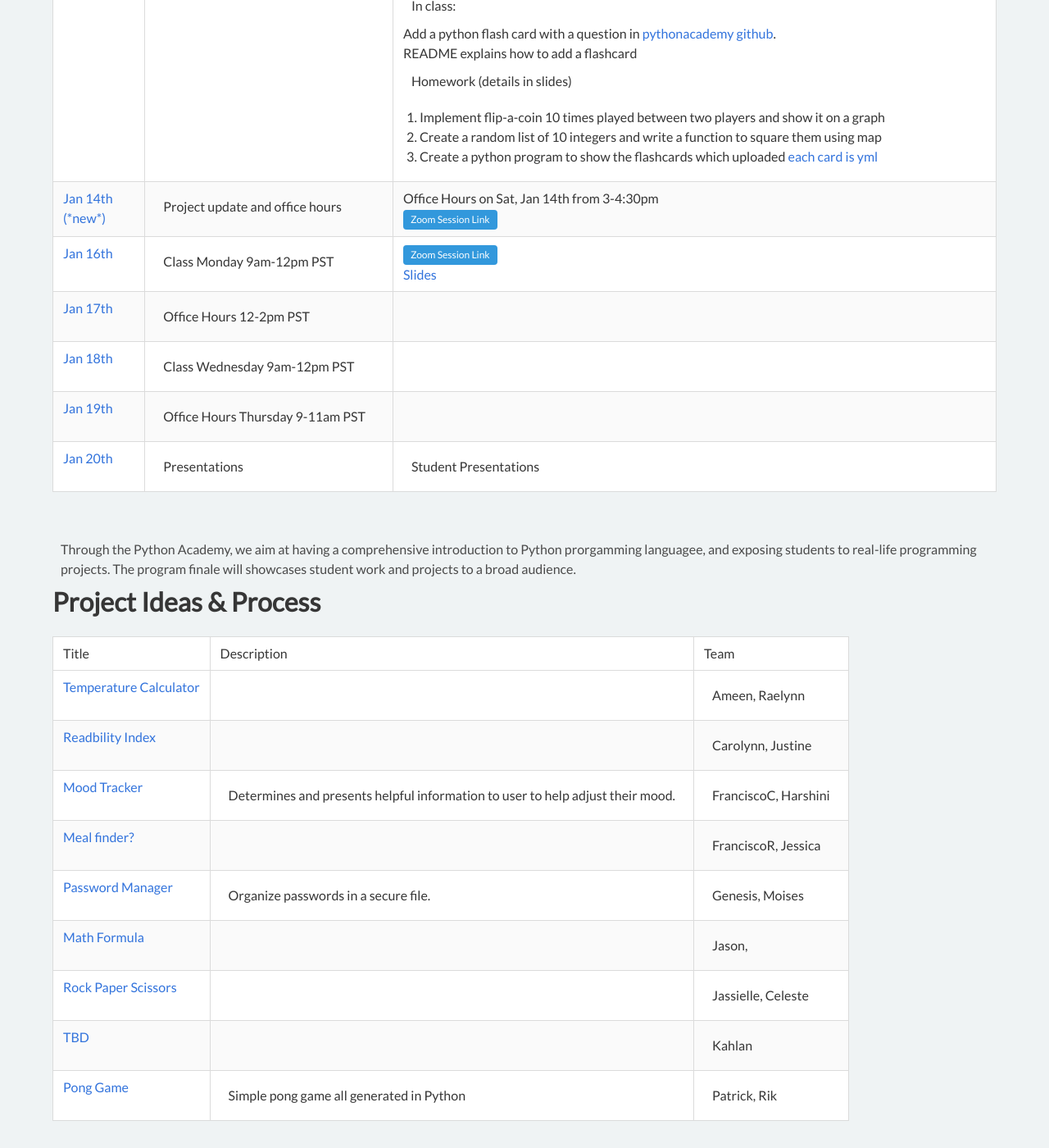
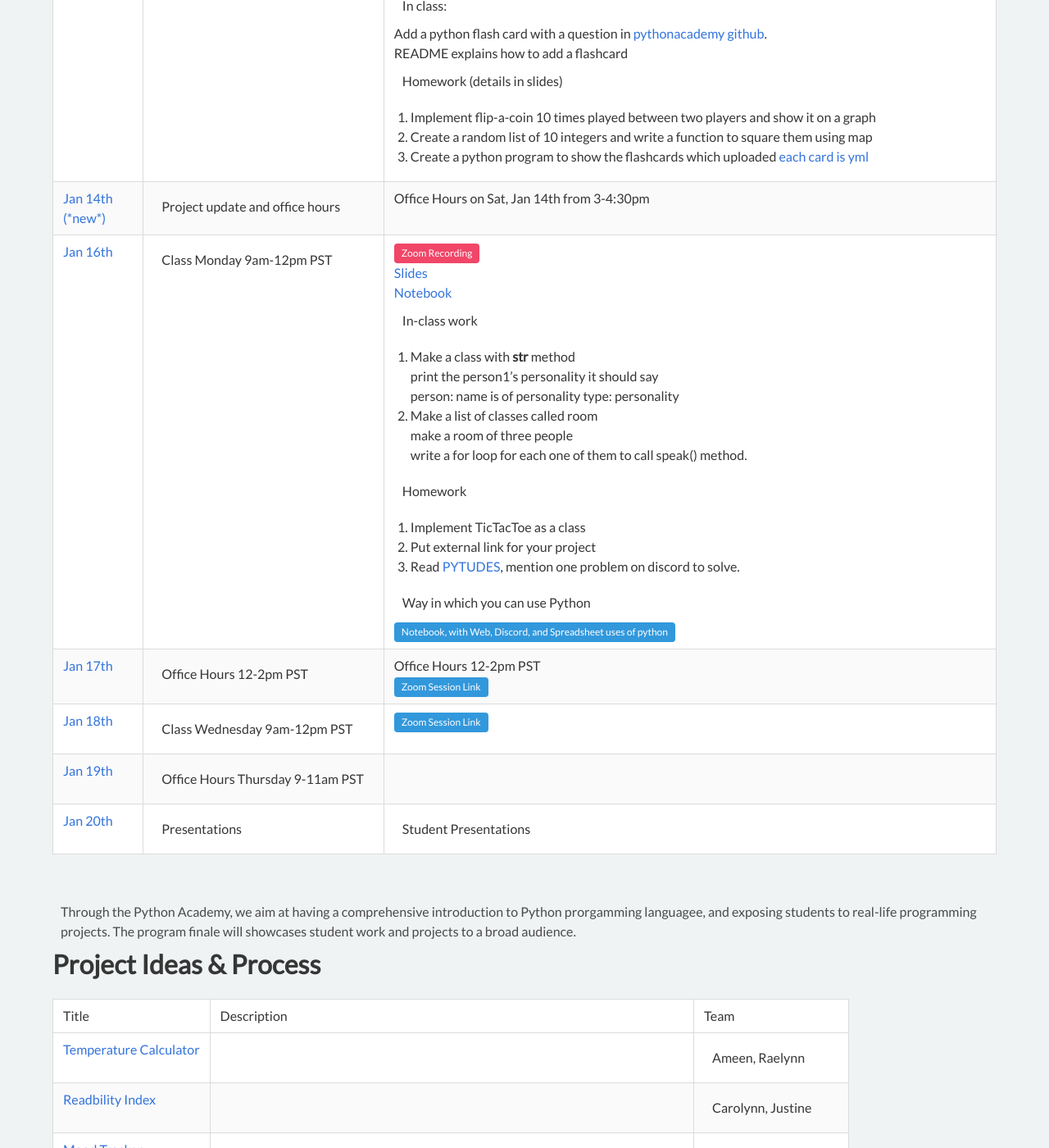
Before and after one commit to cyberdefendersprogram/www-homepage, a Jekyll site: the page built from pages/programs/cd-growthsector-python.md, in a window 1280 px wide and 1400 px high, scrolled down 2807 px. Shown: the whole window at 82% size. Built offline with Jekyll 4.4.1, drawn with Linux system fonts in a browser that asks for light colours; nearby versions of some CDN libraries.

Commit message:
Update cyber-defenders-python-academy.yml

```diff
--- a/_data/cyber-defenders-python-academy.yml
+++ b/_data/cyber-defenders-python-academy.yml
@@ -86,18 +86,37 @@
   desc: Project update and office hours
   notes: |
     * Office Hours on Sat, Jan 14th from 3-4:30pm
-    * <a class="tag is-info" href="https://us02web.zoom.us/j/86071102729">Zoom Session Link</a>
 - session: Jan 16th
   desc: Class Monday 9am-12pm PST
   notes: |
-    * <a class="tag is-info" href="https://us02web.zoom.us/j/87413756183">Zoom Session Link</a>
+    * <a class="tag is-danger" href="https://us02web.zoom.us/rec/share/U7yDJrgJqmkfVFQ05OLRtpvhdIY9vc3Q-5fC4xQsehOyelWyq_tZHKdJRLPeJ0nk.DPorHuI-FxhbBM8n">Zoom Recording</a>
     * [Slides](https://docs.google.com/presentation/d/1kFRQH9miPZQwQZoaraaC8E1wFpd0yBeZ9bG1gobj-Co/edit?usp=sharing)
+    * [Notebook](https://colab.research.google.com/drive/164PlHzKbIcB8dN46GDhY4YLGJPfvC1eH?usp=sharing)
+
+    In-class work
+    1. Make a class with __str__ method
+        * print the person1's personality it should say
+        * person: name is of personality type: personality
+    2. Make a list of classes called room
+        * make a room of three people
+        * write a for loop for each one of them to call speak() method.
+
+    Homework
+    1. Implement TicTacToe as a class
+    2. Put external link for your project
+    3. Read [PYTUDES](https://github.com/norvig/pytudes), mention one problem on discord to solve.
+
+    Way in which you can use Python
+    * <a class="tag is-info" href="https://colab.research.google.com/drive/1elLrEYpxMJcabNWJKmVOpMlaYDOuVzs7?usp=sharing">Notebook, with Web, Discord, and Spreadsheet uses of python</a>
 - session: Jan 17th
   desc: Office Hours 12-2pm PST
   notes: |
+    * Office Hours 12-2pm PST
+    * <a class="tag is-info" href="https://us02web.zoom.us/j/82270445131">Zoom Session Link</a>
 - session: Jan 18th
   desc: Class Wednesday 9am-12pm PST
   notes: |
+    * <a class="tag is-info" href="https://us02web.zoom.us/j/83516655221">Zoom Session Link</a>
 - session: Jan 19th
   desc: Office Hours Thursday 9-11am PST
 - session: Jan 20th
```
